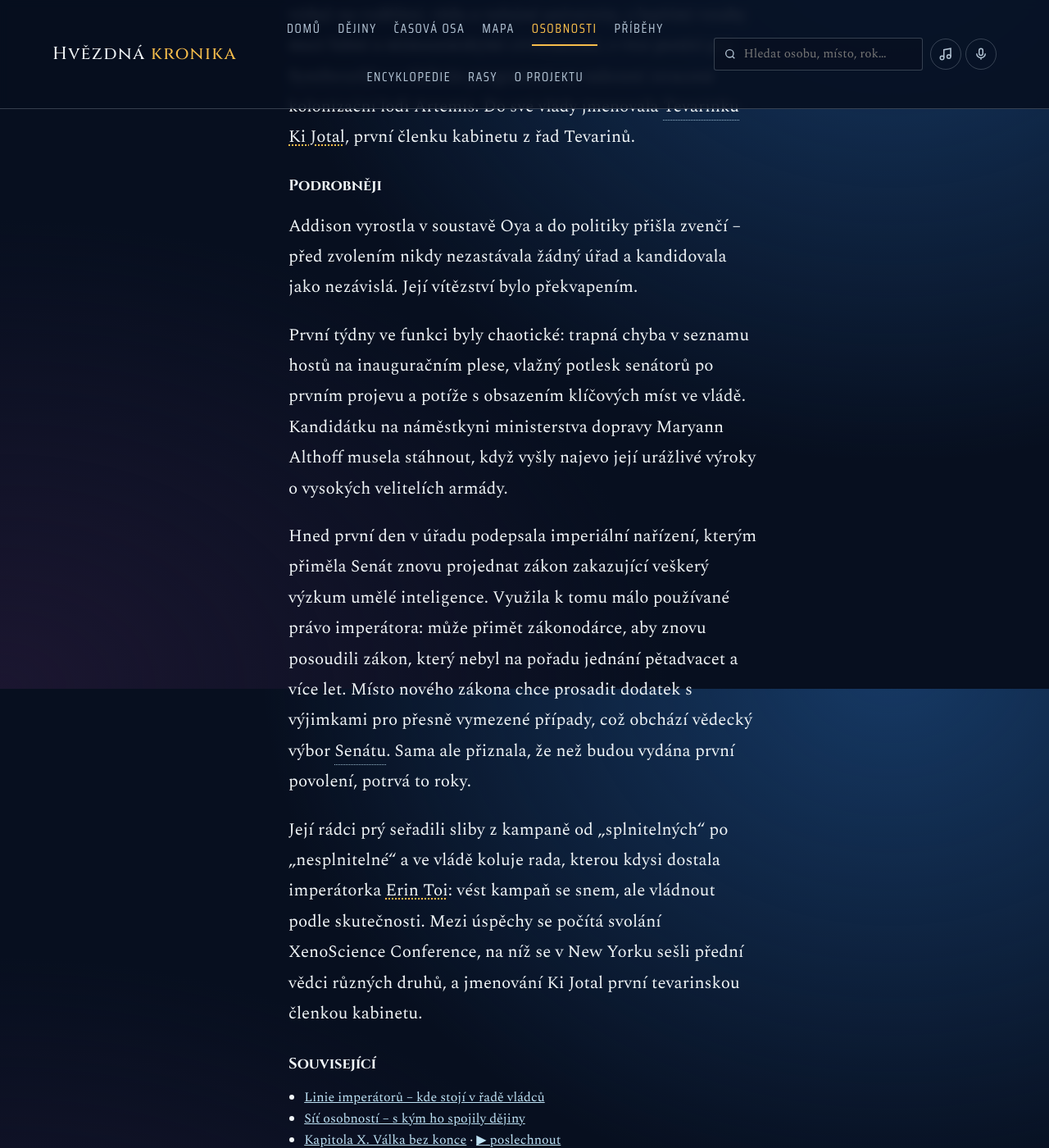
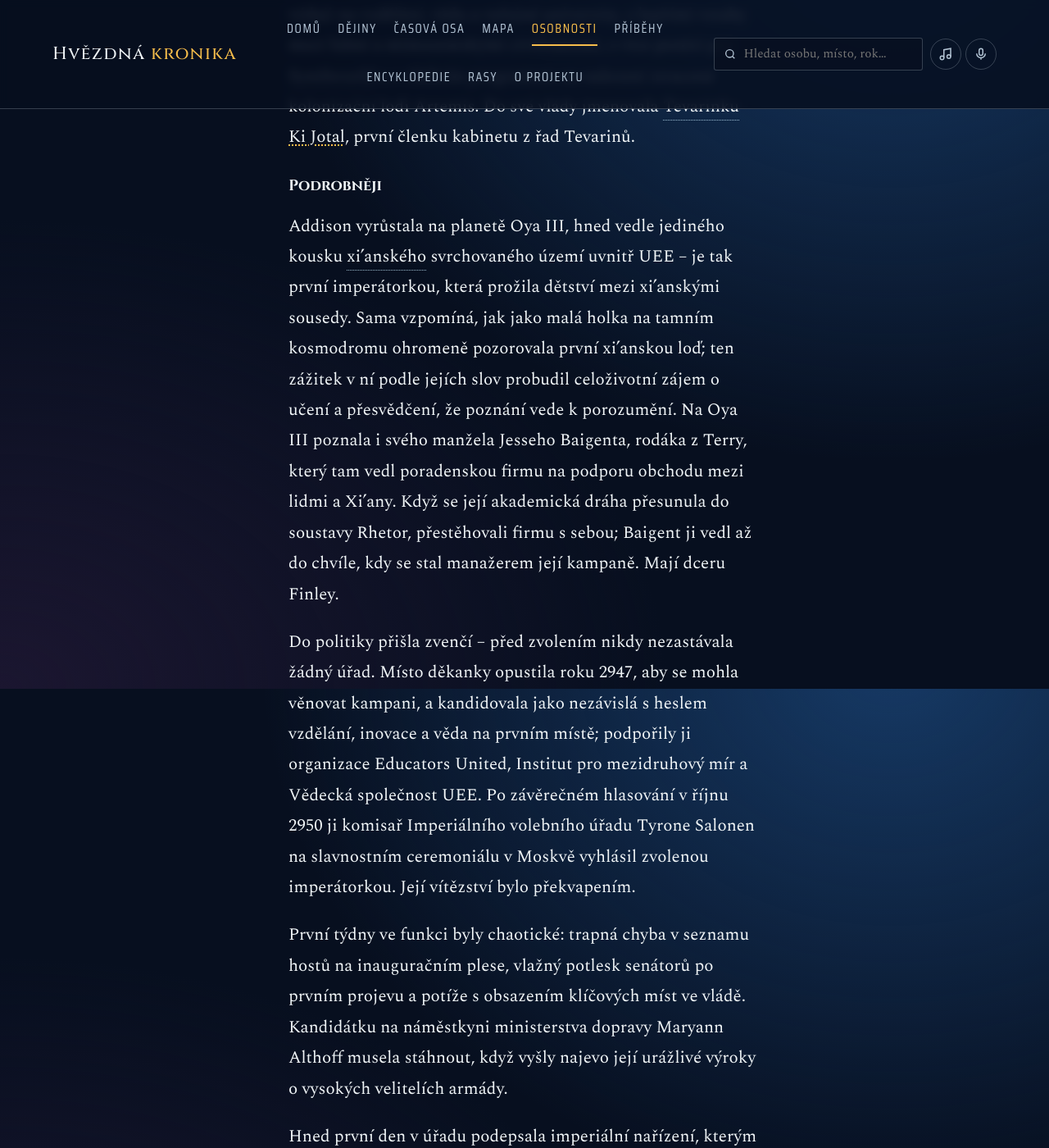
Before and after one commit to dadotik-eng/kronika-vesmiru, a Jekyll site: the page built from _osoby/laylani-addison.md, in a window 1280 px wide and 1400 px high, scrolled down 960 px. Shown: the whole window at 82% size. Built offline with Jekyll 4.4.1, drawn with Linux system fonts in a browser that asks for light colours; part of the change alters nothing that is shown; some of the changed text lies outside the part shown.

Commit message:
Laylani Addison: dětství na Oya III, rodina, kampaň a vyhlášení (ověřeno v Comm-Linkách 17778, 17782, 17851, 17855)
Co-Authored-By: Claude Opus 5.5 <noreply@anthropic.com>
Claude-Session: https://claude.ai/code/session_019nmCp42rAmbc4M4RKrxxCM

```diff
--- a/_osoby/laylani-addison.md
+++ b/_osoby/laylani-addison.md
@@ -16,6 +16,26 @@ zdroje:
   nazev: 'New United: Imperator Addison Still Settling into New Role'
   url: https://robertsspaceindustries.com/en/comm-link/spectrum-dispatch/17951-New-United-Imperator-Addison-Still-Settling-Into-New-Role
   hash: b828a0809bb22602aafcf42fbc844cddb0441e22857d07e36fc2dc53c7151176
+- record_key: commlink:17782
+  typ: Comm-Link
+  nazev: 2950 Imperator Election
+  url: https://robertsspaceindustries.com/comm-link/transmission/17782-2950-Imperator-Election
+  hash: 07ef839c576522693d335724388d4d51b1d47f022740e5bc552cc9ae33b1fd51
+- record_key: commlink:17851
+  typ: Comm-Link
+  nazev: 2950 Imperator Election Results
+  url: https://robertsspaceindustries.com/comm-link/transmission/17851-2950-Imperator-Election-Results
+  hash: caea7e3bb307b0051f8d57941660ca0d6bf8ec09d829bf557bce00c52679a400
+- record_key: commlink:17778
+  typ: Comm-Link
+  nazev: 'Clean Shot: Laylani Addison Interview'
+  url: https://robertsspaceindustries.com/comm-link/spectrum-dispatch/17778-Clean-Shot-Laylani-Addison-Interview
+  hash: 01e3f06cf1df64732e12b60213208c2d4ead8a4969fde73e9b783e2725ee44fe
+- record_key: commlink:17855
+  typ: Comm-Link
+  nazev: 'Plain Truth: Who Is Addison Beholden To?'
+  url: https://robertsspaceindustries.com/comm-link/spectrum-dispatch/17855-Plain-Truth-Who-Is-Addison-Beholden-To
+  hash: 8389f8195c21420efb4259ecdbb9b095e37526bb6abedcd7fa9338f96a0d5a57
 kapitoly:
 - kap-10
 rad: 2889
@@ -23,7 +43,9 @@ ilustrace: true
 obdobi: valka
 ---
 
-Addison vyrostla v soustavě Oya a do politiky přišla zvenčí – před zvolením nikdy nezastávala žádný úřad a kandidovala jako nezávislá. Její vítězství bylo překvapením.
+Addison vyrůstala na planetě Oya III, hned vedle jediného kousku xi’anského svrchovaného území uvnitř UEE – je tak první imperátorkou, která prožila dětství mezi xi’anskými sousedy. Sama vzpomíná, jak jako malá holka na tamním kosmodromu ohromeně pozorovala první xi’anskou loď; ten zážitek v ní podle jejích slov probudil celoživotní zájem o učení a přesvědčení, že poznání vede k porozumění. Na Oya III poznala i svého manžela Jesseho Baigenta, rodáka z Terry, který tam vedl poradenskou firmu na podporu obchodu mezi lidmi a Xi’any. Když se její akademická dráha přesunula do soustavy Rhetor, přestěhovali firmu s sebou; Baigent ji vedl až do chvíle, kdy se stal manažerem její kampaně. Mají dceru Finley.
+
+Do politiky přišla zvenčí – před zvolením nikdy nezastávala žádný úřad. Místo děkanky opustila roku 2947, aby se mohla věnovat kampani, a kandidovala jako nezávislá s heslem vzdělání, inovace a věda na prvním místě; podpořily ji organizace Educators United, Institut pro mezidruhový mír a Vědecká společnost UEE. Po závěrečném hlasování v říjnu 2950 ji komisař Imperiálního volebního úřadu Tyrone Salonen na slavnostním ceremoniálu v Moskvě vyhlásil zvolenou imperátorkou. Její vítězství bylo překvapením.
 
 První týdny ve funkci byly chaotické: trapná chyba v seznamu hostů na inauguračním plese, vlažný potlesk senátorů po prvním projevu a potíže s obsazením klíčových míst ve vládě. Kandidátku na náměstkyni ministerstva dopravy Maryann Althoff musela stáhnout, když vyšly najevo její urážlivé výroky o vysokých velitelích armády.
 
```
